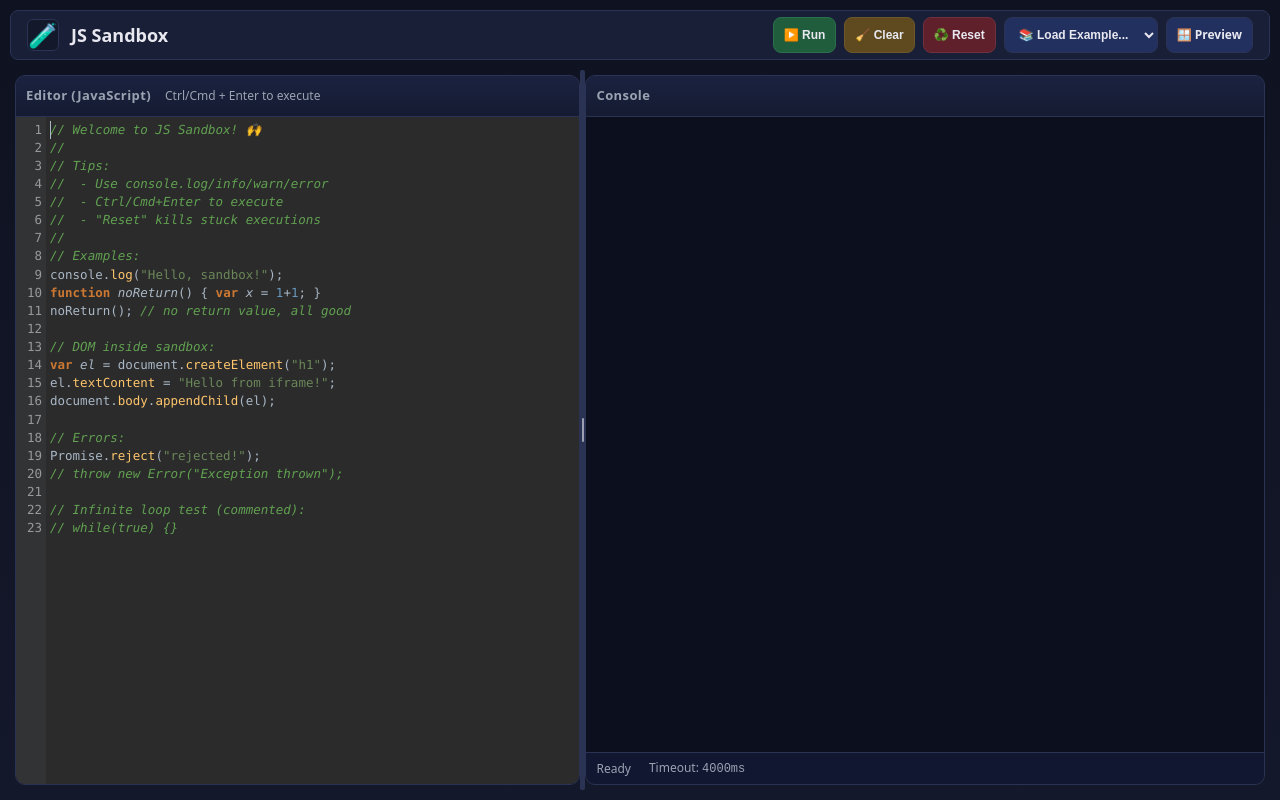
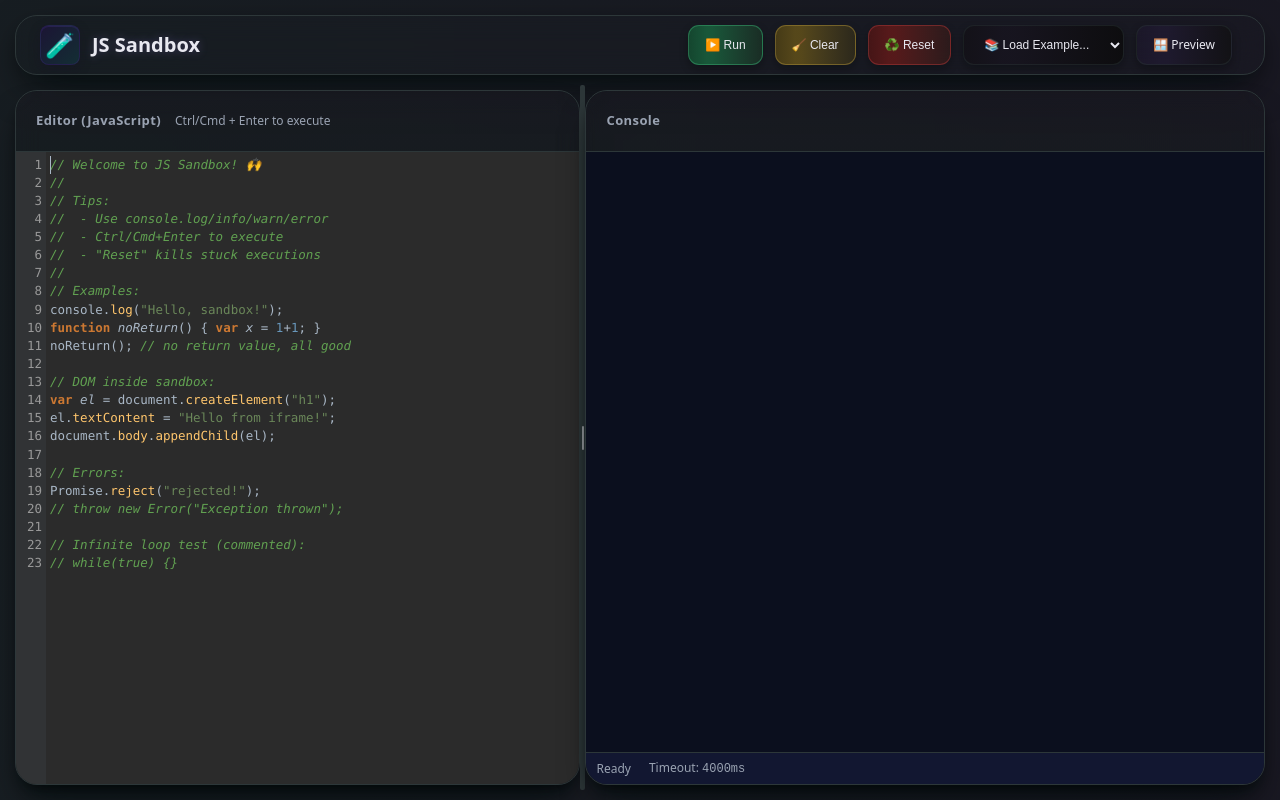
Before and after one commit to guinetik/sandboxjs, a website built with Vite: page index.html in a window 1280 px wide. Built offline with nearby package versions, Linux system fonts and the light colour scheme.

Commit message:
visual tweaks

```diff
--- a/src/ui/styles.css
+++ b/src/ui/styles.css
@@ -1,22 +1,32 @@
 :root {
-  --bg: #0f1220;
-  --bg-2: #14182b;
-  --panel: #191f36;
+  /* Neon Glass Theme */
+  --hue1: 255; /* Purple/magenta */
+  --hue2: 190; /* Cyan/blue */
+
+  --bg: #08090d;
+  --bg-2: hsl(var(--hue2), 15%, 8%);
+  --panel: hsl(var(--hue2), 12%, 10%);
   --text: #e8e8f0;
   --muted: #9aa3b2;
-  --accent: #5cc8ff;
+  --accent: hsl(var(--hue1), 80%, 70%);
+  --accent2: hsl(var(--hue2), 80%, 70%);
   --green: #5ee39b;
   --yellow: #ffd866;
   --red: #ff6b6b;
-  --border: #2a3354;
+  --border: hsl(var(--hue2), 12%, 20%);
+  --border-color: hsl(var(--hue2), 12%, 20%);
+  --radius: 22px;
   --code: 12.5px/1.45 ui-monospace, SFMono-Regular, Menlo, Consolas, "Liberation Mono", monospace;
+
+  --ease: cubic-bezier(0.5, 1, 0.89, 1);
 }
 
 * { box-sizing: border-box; }
 html, body { height: 100%; }
 body {
   margin: 0;
-  background: linear-gradient(180deg, var(--bg), var(--bg-2));
+  background: var(--bg);
+  background-image: linear-gradient(to right in oklab, hsl(var(--hue2) 50% 75% / 0.1), hsl(var(--hue1) 50% 75% / 0.1));
   color: var(--text);
   font: 14px/1.5 system-ui, -apple-system, Segoe UI, Roboto, Ubuntu, Cantarell, "Helvetica Neue", Arial, "Noto Sans", "Apple Color Emoji", "Segoe UI Emoji";
 }
@@ -30,15 +40,21 @@
 
 /* NAVBAR */
 .navbar {
-  height: 50px;
-  background: var(--panel);
-  border: 1px solid var(--border);
-  border-radius: 8px;
-  margin-bottom: 10px;
+  height: 60px;
+  background: linear-gradient(235deg, hsl(var(--hue1) 50% 10% / 0.9), hsl(var(--hue1) 50% 10% / 0) 33%),
+              linear-gradient(45deg , hsl(var(--hue2) 50% 10% / 0.9), hsl(var(--hue2) 50% 10% / 0) 33%),
+              linear-gradient(hsl(220deg 25% 4.8% / 0.8));
+  backdrop-filter: blur(16px);
+  border: 1px solid var(--border-color);
+  border-radius: var(--radius);
+  margin: 5px 5px 10px 5px;
   display: flex;
   align-items: center;
   justify-content: space-between;
-  padding: 0 16px;
+  padding: 0 24px;
+  box-shadow: hsl(var(--hue2) 50% 2%) 0px 8px 24px -12px, hsl(var(--hue2) 50% 4%) 0px 16px 48px -16px;
+  position: relative;
+  overflow: hidden;
 }
 
 .logo-section {
@@ -49,20 +65,24 @@
 
 .logo-placeholder {
   font-size: 24px;
-  width: 32px;
-  height: 32px;
+  width: 40px;
+  height: 40px;
   display: flex;
   align-items: center;
   justify-content: center;
-  background: var(--bg-2);
-  border-radius: 6px;
-  border: 1px solid var(--border);
+  background: linear-gradient(135deg, hsl(var(--hue1) 50% 15% / 0.8), hsl(var(--hue2) 50% 15% / 0.8));
+  backdrop-filter: blur(8px);
+  border-radius: calc(var(--radius) * 0.4);
+  border: 1px solid hsl(var(--hue1) 50% 30% / 0.4);
+  box-shadow: 0 4px 12px hsl(var(--hue1) 50% 10% / 0.3),
+              inset 0 1px 0 hsl(var(--hue1) 50% 50% / 0.2);
 }
 
 .app-title {
-  font-size: 18px;
+  font-size: 20px;
   font-weight: 600;
   color: var(--text);
+  text-shadow: 0 0 10px hsl(var(--hue1) 70% 70% / 0.3);
 }
 
 /* MAIN CONTENT */
@@ -119,21 +139,26 @@
 .pane {
   display: grid;
   grid-template-rows: auto 1fr;
-  border: 1px solid var(--border);
-  background: var(--panel);
-  border-radius: 10px;
+  border: 1px solid var(--border-color);
+  background: linear-gradient(235deg, hsl(var(--hue1) 50% 10% / 0.8), hsl(var(--hue1) 50% 10% / 0) 33%),
+              linear-gradient(45deg , hsl(var(--hue2) 50% 10% / 0.8), hsl(var(--hue2) 50% 10% / 0) 33%),
+              linear-gradient(hsl(220deg 25% 4.8% / 0.66));
+  backdrop-filter: blur(12px);
+  border-radius: var(--radius);
   overflow: hidden;
   min-height: 0;
   margin: 5px;
+  box-shadow: hsl(var(--hue2) 50% 2%) 0px 10px 16px -8px, hsl(var(--hue2) 50% 4%) 0px 20px 36px -14px;
 }
 
 header {
   display: flex;
   align-items: center;
   gap: 8px;
-  padding: 10px;
-  border-bottom: 1px solid var(--border);
-  background: linear-gradient(180deg, #1b2240, #151b31);
+  padding: 20px;
+  border-bottom: 1px solid var(--border-color);
+  background: linear-gradient(180deg, hsl(var(--hue1) 15% 12% / 0.4), hsl(var(--hue2) 15% 10% / 0.4));
+  backdrop-filter: blur(8px);
 }
 
 header h3 {
@@ -178,24 +203,37 @@
 .toolbar {
   margin-left: auto;
   display: flex;
-  gap: 8px;
+  gap: 12px;
+  padding: 8px;
 }
 
 button, label.btn, .examples-dropdown {
-  background: #22305f;
+  background: linear-gradient(90deg in oklch,
+              hsl(var(--hue1) 29% 13% / 0.8),
+              hsl(var(--hue1) 30% 15% / 0.8) 24% 32%,
+              hsl(var(--hue1) 5% 7% / 0.8));
   color: var(--text);
-  border: 1px solid var(--border);
-  padding: 8px 10px;
-  border-radius: 8px;
+  border: 1px solid hsl(var(--hue2) 13% 18.5% / 0.5);
+  padding: 10px 16px;
+  border-radius: calc(var(--radius) * 0.5);
   cursor: pointer;
-  font-weight: 600;
-  transition: .15s ease;
+  font-weight: 500;
+  transition: all 0.3s var(--ease);
   font-size: 12px;
+  backdrop-filter: blur(8px);
+  box-shadow: 0 4px 8px hsl(var(--hue2) 50% 2% / 0.3);
+  position: relative;
+  overflow: hidden;
 }
 
 .examples-dropdown {
   min-width: 140px;
   outline: none;
+  background: linear-gradient(90deg in oklch,
+              hsl(var(--hue1) 15% 8% / 0.9),
+              hsl(var(--hue1) 20% 10% / 0.9) 24% 32%,
+              hsl(var(--hue1) 5% 5% / 0.9)) !important;
+  color: var(--text) !important;
 }
 
 .examples-dropdown:disabled {
@@ -204,27 +242,57 @@
 }
 
 button:hover, label.btn:hover {
-  filter: brightness(1.1);
-  transform: translateY(-1px);
+  transform: translateY(-2px);
+  box-shadow: 0 6px 16px hsl(var(--hue2) 50% 2% / 0.4),
+              0 0 20px hsl(var(--hue1) 80% 70% / 0.3);
+  border-color: hsl(var(--hue1) 50% 50% / 0.6);
 }
 
 button:active {
   transform: translateY(0);
+  box-shadow: 0 2px 4px hsl(var(--hue2) 50% 2% / 0.3);
 }
 
 .btn-run {
-  background: #1f5d3c;
-  border-color: #2b704c;
+  --btn-hue: 150;
+  background: linear-gradient(90deg in oklch,
+              hsl(var(--btn-hue) 60% 20% / 0.8),
+              hsl(var(--btn-hue) 60% 25% / 0.8) 24% 32%,
+              hsl(var(--btn-hue) 30% 15% / 0.8));
+  border-color: hsl(var(--btn-hue) 50% 40% / 0.6);
+}
+
+.btn-run:hover {
+  box-shadow: 0 6px 16px hsl(var(--hue2) 50% 2% / 0.4),
+              0 0 20px hsl(var(--btn-hue) 80% 60% / 0.4);
 }
 
 .btn-warn {
-  background: #5f4a1f;
-  border-color: #6c5829;
+  --btn-hue: 45;
+  background: linear-gradient(90deg in oklch,
+              hsl(var(--btn-hue) 60% 20% / 0.8),
+              hsl(var(--btn-hue) 60% 25% / 0.8) 24% 32%,
+              hsl(var(--btn-hue) 30% 15% / 0.8));
+  border-color: hsl(var(--btn-hue) 50% 40% / 0.6);
+}
+
+.btn-warn:hover {
+  box-shadow: 0 6px 16px hsl(var(--hue2) 50% 2% / 0.4),
+              0 0 20px hsl(var(--btn-hue) 80% 60% / 0.4);
 }
 
 .btn-danger {
-  background: #5f1f2b;
-  border-color: #70303d;
+  --btn-hue: 0;
+  background: linear-gradient(90deg in oklch,
+              hsl(var(--btn-hue) 60% 20% / 0.8),
+              hsl(var(--btn-hue) 60% 25% / 0.8) 24% 32%,
+              hsl(var(--btn-hue) 30% 15% / 0.8));
+  border-color: hsl(var(--btn-hue) 50% 40% / 0.6);
+}
+
+.btn-danger:hover {
+  box-shadow: 0 6px 16px hsl(var(--hue2) 50% 2% / 0.4),
+              0 0 20px hsl(var(--btn-hue) 80% 60% / 0.4);
 }
 
 /* Right Panel */
```
